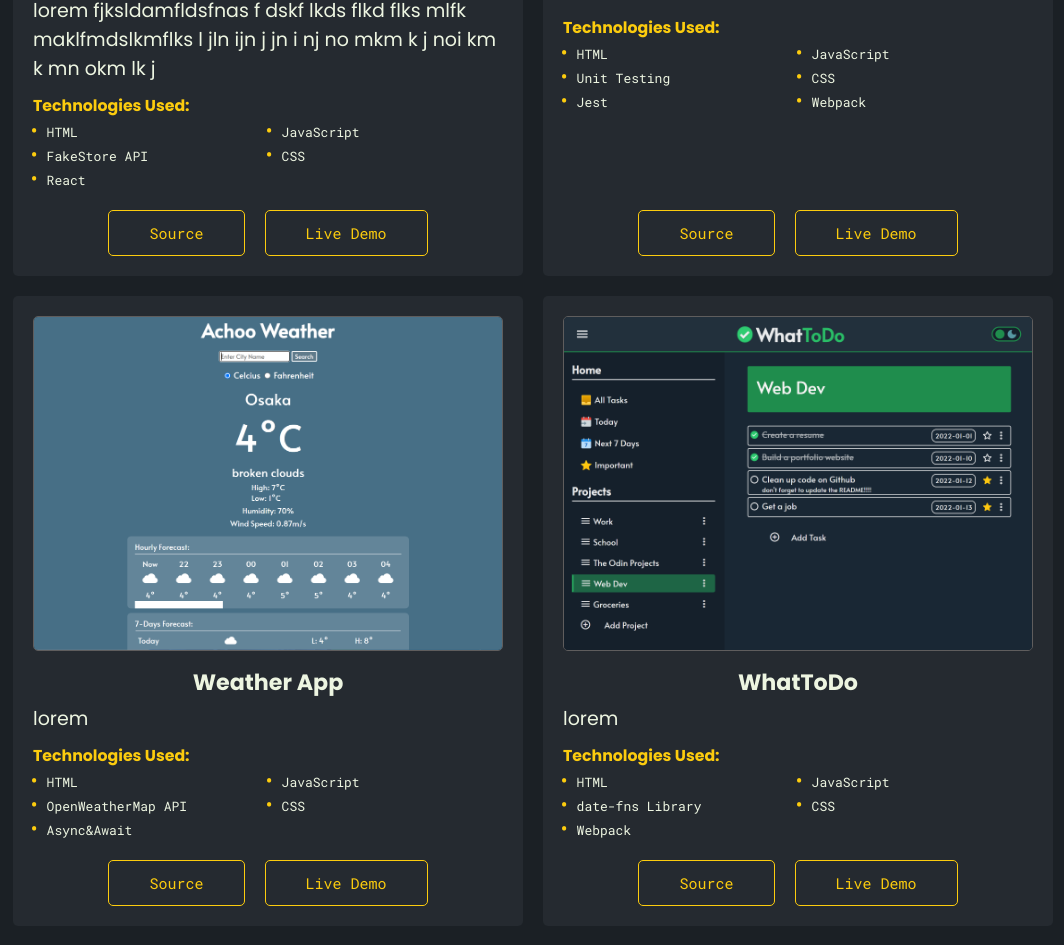
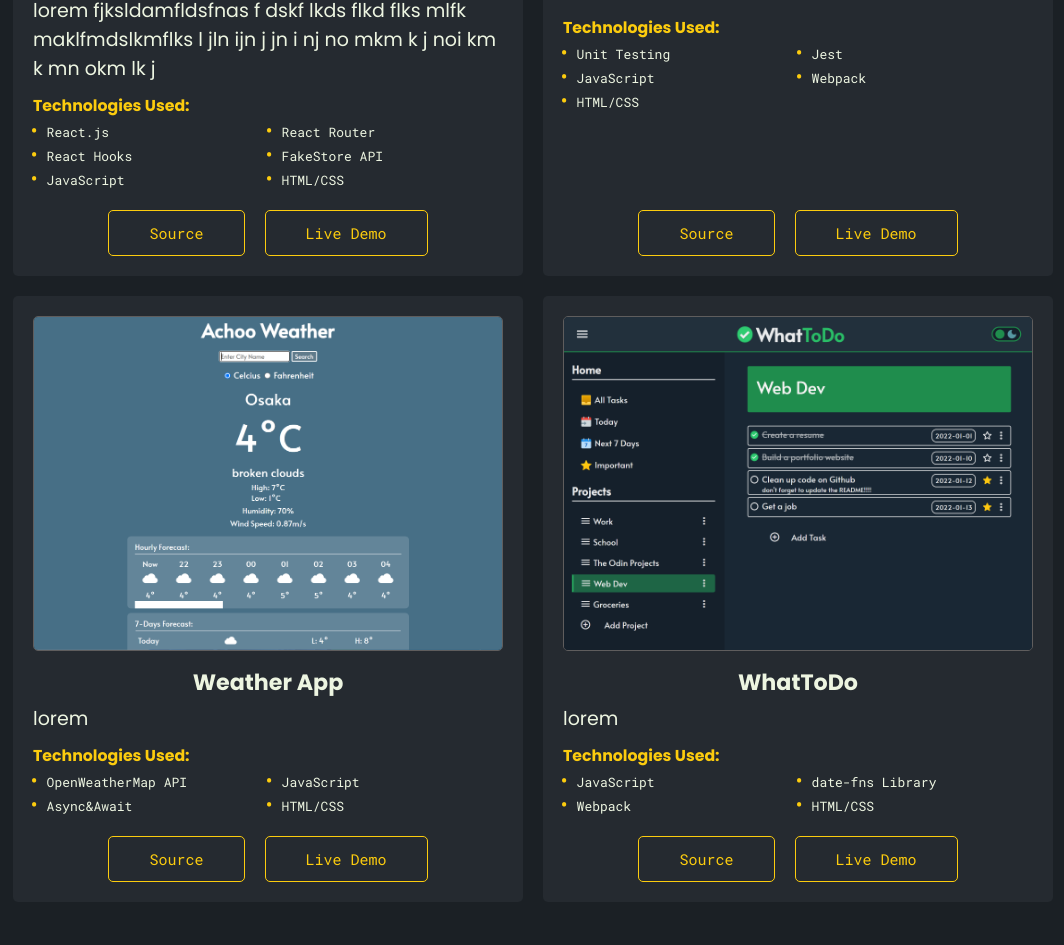
Before and after one commit to khunhour/portfolio, a React (Create React App) app: page / in a window 1280 px wide. Shown: the part 1861-2806 px from the top of the page, without its empty margins (107-1171 px from the left). Built offline with nearby package versions, Linux system fonts and the light colour scheme.

Commit message:
update tag name

```diff
--- a/src/components/Projects/ProjectConstant.js
+++ b/src/components/Projects/ProjectConstant.js
@@ -4,7 +4,7 @@ export const projects = [
 		description:
 			"lorem fjksldamfldsfnas f dskf lkds flkd flks mlfk maklfmdslkmflks l jln ijn j jn i nj no mkm k j noi km k mn okm lk  j",
 		image: "/images/projectImages/devstore.png",
-		tags: ["HTML", "JavaScript", "FakeStore API", "CSS", "React"],
+		tags: ["React.js", "React Router","React Hooks", "FakeStore API", "JavaScript", "HTML/CSS" ],
 		source: "https://github.com/khunhour/shopping-cart",
 		demo: "https://khunhour.github.io/shopping-cart/",
 	},
@@ -12,7 +12,7 @@ export const projects = [
 		title: "Battleship",
 		description: "lorem",
 		image: "/images/projectImages/battleship.png",
-		tags: ["HTML", "JavaScript", "Unit Testing", "CSS", "Jest", "Webpack"],
+		tags: ["Unit Testing", "Jest", "JavaScript", "Webpack", "HTML/CSS"],
 		source: "https://github.com/khunhour/battleship",
 		demo: "https://khunhour.github.io/battleship/",
 	},
@@ -21,11 +21,10 @@ export const projects = [
 		description: "lorem",
 		image: "/images/projectImages/weatherApp.png",
 		tags: [
-			"HTML",
+			"OpenWeatherMap API",
 			"JavaScript",
-			"OpenWeatherMap API",
-			"CSS",
 			"Async&Await",
+			"HTML/CSS",
 		],
 		source: "https://github.com/khunhour/weather_app",
 		demo: "https://khunhour.github.io/weather_app/",
@@ -34,7 +33,12 @@ export const projects = [
 		title: "WhatToDo",
 		description: "lorem",
 		image: "/images/projectImages/WhatToDo.png",
-		tags: ["HTML", "JavaScript", "date-fns Library", "CSS", "Webpack"],
+		tags: [
+			 "JavaScript",
+			  "date-fns Library",
+			  "Webpack",
+			   "HTML/CSS",
+		],
 		source: "https://github.com/khunhour/todo_list",
 		demo: "https://khunhour.github.io/todo_list/",
 	},
--- a/src/components/Skills/Skills_constant.js
+++ b/src/components/Skills/Skills_constant.js
@@ -12,7 +12,7 @@ export const skills = [
 		src: "https://cdn.jsdelivr.net/gh/devicons/devicon/icons/javascript/javascript-original.svg",
 	},
 	{
-		name: "React",
+		name: "React.js",
 		src: "https://cdn.jsdelivr.net/gh/devicons/devicon/icons/react/react-original.svg",
 	},
 	{
```
Also changed, not shown: 1 other file (tests, documents, lock files or other folders).
